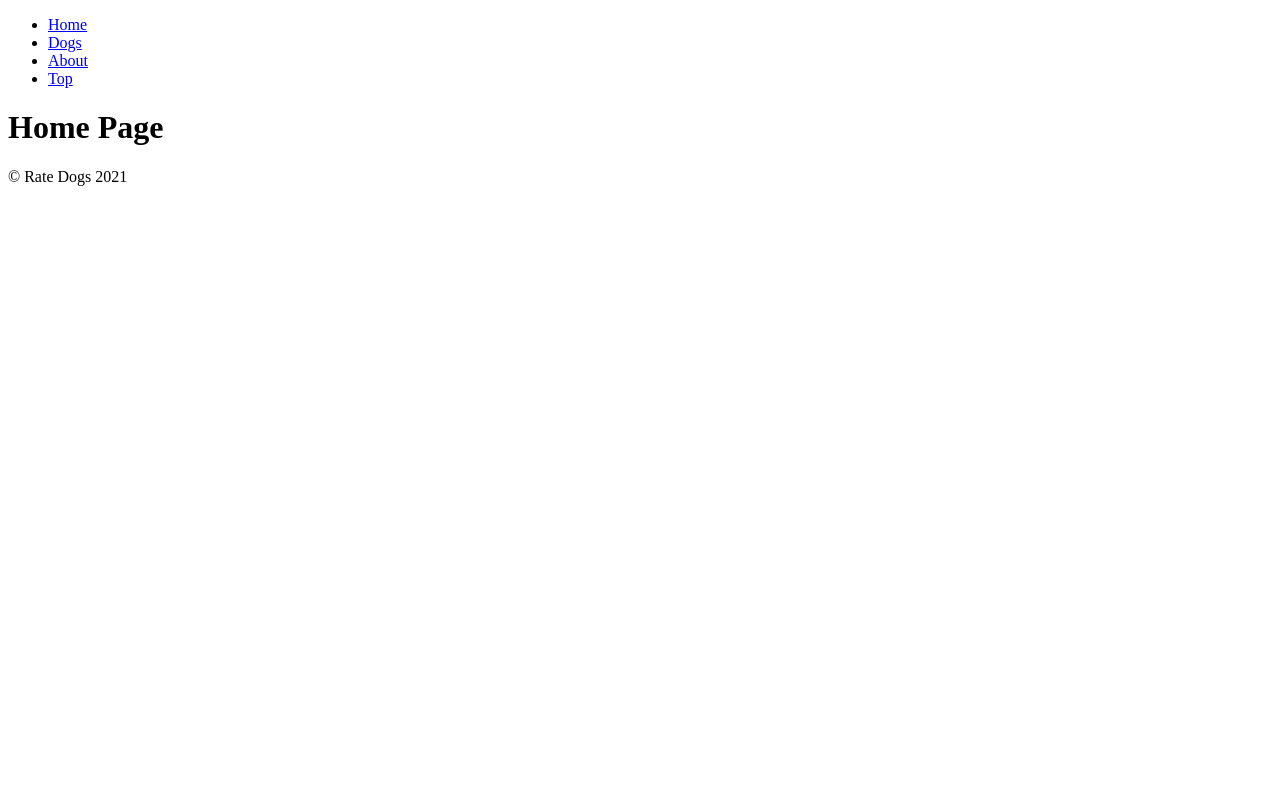
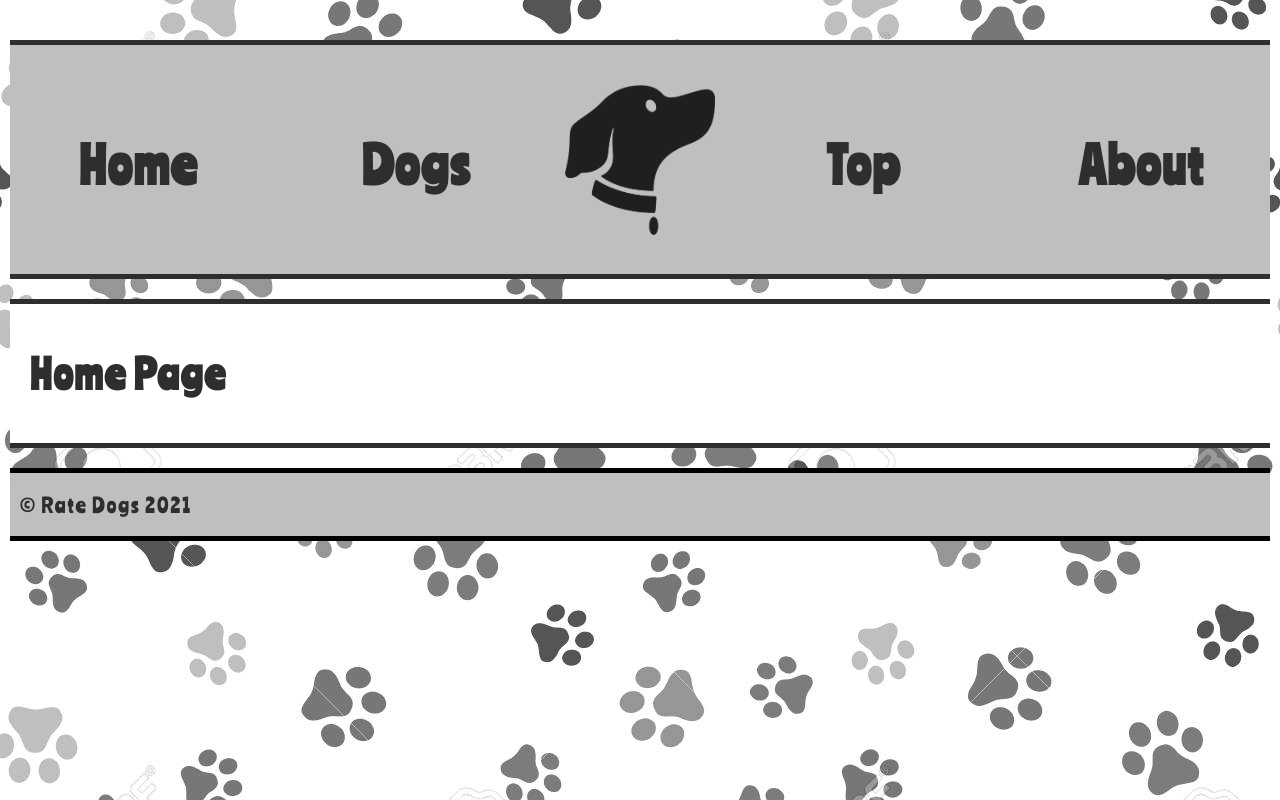
Before and after one commit to zmattingly/rate-dogs, a Gatsby site: page / in a window 1280 px wide. Built offline with nearby package versions, Linux system fonts and the light colour scheme; Gatsby itself is replaced by a stand-in of ours.

Commit message:
Step 04: Basic styling with imported images and fonts

```diff
--- a/src/components/Footer.jsx
+++ b/src/components/Footer.jsx
@@ -1,9 +1,18 @@
 import React from 'react'
+import styled from 'styled-components'
+
+const FooterStyled = styled.footer`
+  background-color: var(--grey);
+  border-bottom: 0.5rem solid #000000;
+  border-top: 0.5rem solid #000000;
+  margin: 2rem 0;
+  padding-left: 1rem;
+`
 
 const Footer = () => (
-  <footer>
+  <FooterStyled>
     <p>&copy; Rate Dogs {new Date().getFullYear()}</p>
-  </footer>
+  </FooterStyled>
 )
 
 export default Footer
--- a/src/components/Layout.jsx
+++ b/src/components/Layout.jsx
@@ -1,18 +1,35 @@
 import React from 'react'
+import 'normalize.css'
+import styled from 'styled-components'
 
 import Footer from './Footer'
 import Nav from './Nav'
+import GlobalStyles from '../styles/GlobalStyles'
+import Typography from '../styles/Typography'
 
-// Layout automatically wraps all pages now through gatsby-browser.js
+const ContainerStyled = styled.div`
+  margin: 0 auto;
+  max-width: 1260px;
+`
+
+const MainStyled = styled.main`
+  background-color: var(--white);
+  border-bottom: 0.5rem solid var(--black);
+  border-top: 0.5rem solid var(--black);
+  padding: 2rem;
+`
+
 const Layout = (props) => {
   const { children } = props
 
   return (
-    <div>
+    <ContainerStyled>
+      <GlobalStyles />
+      <Typography />
       <Nav />
-      {children}
+      <MainStyled>{children}</MainStyled>
       <Footer />
-    </div>
+    </ContainerStyled>
   )
 }
 
--- /dev/null
+++ b/src/components/Logo.jsx
@@ -0,0 +1,13 @@
+import React from 'react'
+import styled from 'styled-components'
+
+import logo from '../assets/logo.png'
+
+const ImgStyled = styled.img`
+  height: 150px;
+  width: 150px;
+`
+
+const Logo = () => <ImgStyled src={logo} alt="Puppy!" />
+
+export default Logo
--- a/src/components/Nav.jsx
+++ b/src/components/Nav.jsx
@@ -1,8 +1,40 @@
 import React from 'react'
 import { Link } from 'gatsby'
+import styled from 'styled-components'
+
+import Logo from './Logo'
+
+const NavStyled = styled.nav`
+  background-color: var(--grey);
+  border-bottom: 0.5rem solid var(--black);
+  border-top: 0.5rem solid var(--black);
+  margin: 4rem 0 2rem;
+
+  ul {
+    padding: 2rem 0 1rem;
+    text-align: center;
+    list-style: none;
+    display: grid;
+    grid-template-columns: 1fr 1fr auto 1fr 1fr;
+    grid-gap: 2rem;
+    align-items: center;
+  }
+
+  a {
+    display: inline-block;
+    text-decoration: none;
+    font-size: 5rem;
+    font-weight: 800;
+    transition: all 0.2s ease-in-out;
+  }
+
+  a:hover {
+    transform: rotate(-5deg) scale(1.3);
+  }
+`
 
 const Nav = () => (
-  <nav>
+  <NavStyled>
     <ul>
       <li>
         <Link to="/">Home</Link>
@@ -11,13 +43,18 @@ const Nav = () => (
         <Link to="/dogs">Dogs</Link>
       </li>
       <li>
-        <Link to="/about">About</Link>
+        <Link to="/">
+          <Logo />
+        </Link>
       </li>
       <li>
         <Link to="/top">Top</Link>
       </li>
+      <li>
+        <Link to="/about">About</Link>
+      </li>
     </ul>
-  </nav>
+  </NavStyled>
 )
 
 export default Nav
--- /dev/null
+++ b/src/styles/GlobalStyles.jsx
@@ -0,0 +1,36 @@
+import { createGlobalStyle } from 'styled-components'
+
+import bg from '../assets/bg.jpg'
+
+const GlobalStyles = createGlobalStyle`
+  :root {
+    --black: #2e2e2e;
+    --grey: #bfbfbf;
+    --white: #ffffff;
+  }
+
+  html {
+    background-image: url(${bg});
+    background-size: 1300px;
+    background-attachment: fixed;
+    font-size: 10px;
+  }
+
+  h3 {
+    font-size: 3rem;
+  }
+
+  body {
+    font-size: 2rem;
+  }
+
+  a {
+    color: var(--black);
+  }
+
+  img {
+    max-width: 100%;
+  }
+`
+
+export default GlobalStyles
--- /dev/null
+++ b/src/styles/Typography.jsx
@@ -0,0 +1,17 @@
+import { createGlobalStyle } from 'styled-components'
+
+import font from '../assets/fonts/Ranchers-Regular.ttf'
+
+const Typography = createGlobalStyle`
+  @font-face {
+    font-family: Ranchers;
+    src: url(${font});
+  }
+  html {
+    font-family: Ranchers, -apple-system, BlinkMacSystemFont, 'Segoe UI', Roboto, Oxygen, Ubuntu, Cantarell, 'Open Sans', 'Helvetica Neue', sans-serif;
+    color: var(--black);
+    letter-spacing: 2px;
+  }
+`
+
+export default Typography
```
Also changed, not shown: src/assets/bg.jpg (added), src/assets/fonts/Ranchers-Regular.ttf (added), src/assets/fonts/ranchers.woff (added), src/assets/logo.png (added).
